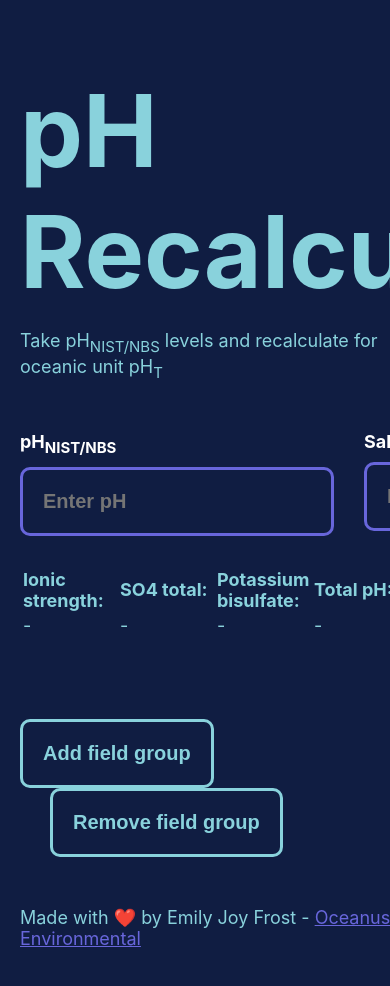
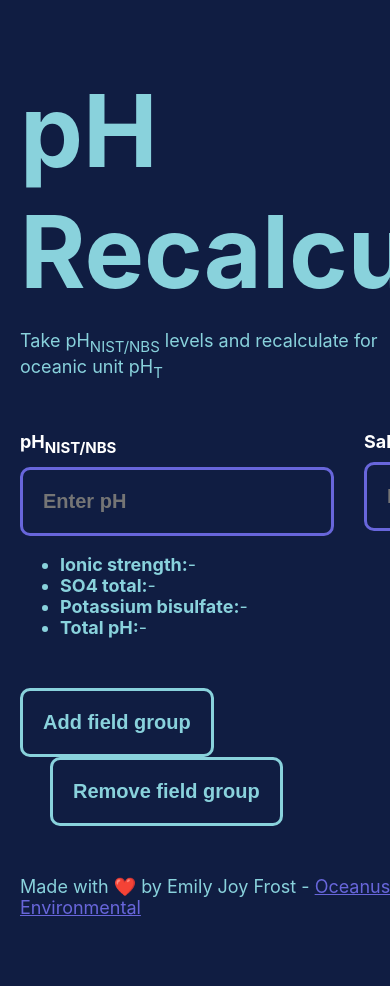
Before and after one commit to michael-harvey/ph-recalculator, a React (Create React App) app: page / in a window 390 px wide. Shown: the top 986 px of the page. Built offline with nearby package versions, Linux system fonts and the light colour scheme.

Commit message:
Remove table due to responsive issues

```diff
--- a/src/components/FieldGroup.js
+++ b/src/components/FieldGroup.js
@@ -84,34 +84,24 @@ function FieldGroup(props) {
         />
       </form>
 
-      <table>
-        <thead>
-          <tr>
-            <th>Ionic strength:</th>
-            <th>SO4 total:</th>
-            <th>Potassium bisulfate:</th>
-            <th>Total pH:</th>
-          </tr>
-        </thead>
-        <tbody>
-          <tr>
-            <td>{hasAllValues ? calculateIonicStrength() : "-"}</td>
-            <td>{hasAllValues ? calculateSO4Total() : "-"}</td>
-            <td>{hasAllValues ? calculatePotassiumBisulfate() : "-"}</td>
-            <td>
-              {hasAllValues ? calculateTotalPh() : "-"}
-              {/* <svg
-              width="20"
-              fill="#fff"
-              xmlns="http://www.w3.org/2000/svg"
-              viewBox="0 0 100 125"
-            >
-              <path d="M36 6c-3.29 0-6 2.71-6 6v10h-6c-3.29 0-6 2.71-6 6v60c0 3.29 2.71 6 6 6h40c3.29 0 6-2.71 6-6V78h6c3.29 0 6-2.71 6-6V26a2 2 0 00-.594-1.406l-18-18A2 2 0 0062 6H44a2 2 0 100 4h16v16a2 2 0 002 2h16v44c0 1.143-.857 2-2 2H36c-1.143 0-2-.857-2-2V12c0-1.143.857-2 2-2a2 2 0 100-4zm28 6.813L75.188 24H64V12.812zM24 26h6v46c0 3.29 2.71 6 6 6h30v10c0 1.143-.857 2-2 2H24c-1.143 0-2-.857-2-2V28c0-1.143.857-2 2-2z" />
-            </svg> */}
-            </td>
-          </tr>
-        </tbody>
-      </table>
+      <ul>
+        <li>
+          <b>Ionic strength:</b>
+          {hasAllValues ? calculateIonicStrength() : "-"}
+        </li>
+        <li>
+          <b>SO4 total:</b>
+          {hasAllValues ? calculateSO4Total() : "-"}
+        </li>
+        <li>
+          <b>Potassium bisulfate:</b>
+          {hasAllValues ? calculatePotassiumBisulfate() : "-"}
+        </li>
+        <li>
+          <b>Total pH:</b>
+          {hasAllValues ? calculateTotalPh() : "-"}
+        </li>
+      </ul>
     </div>
   );
 }
```
